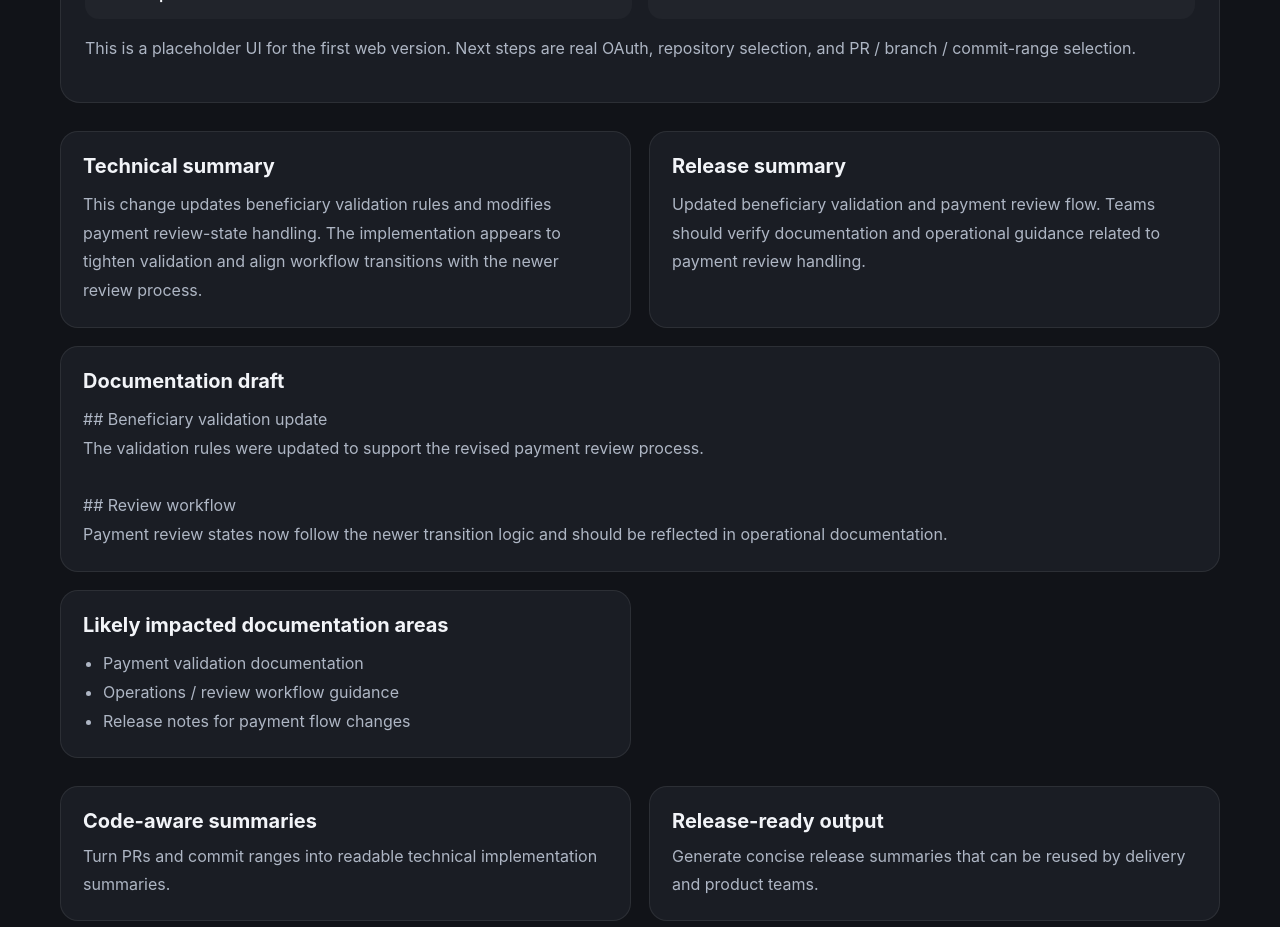
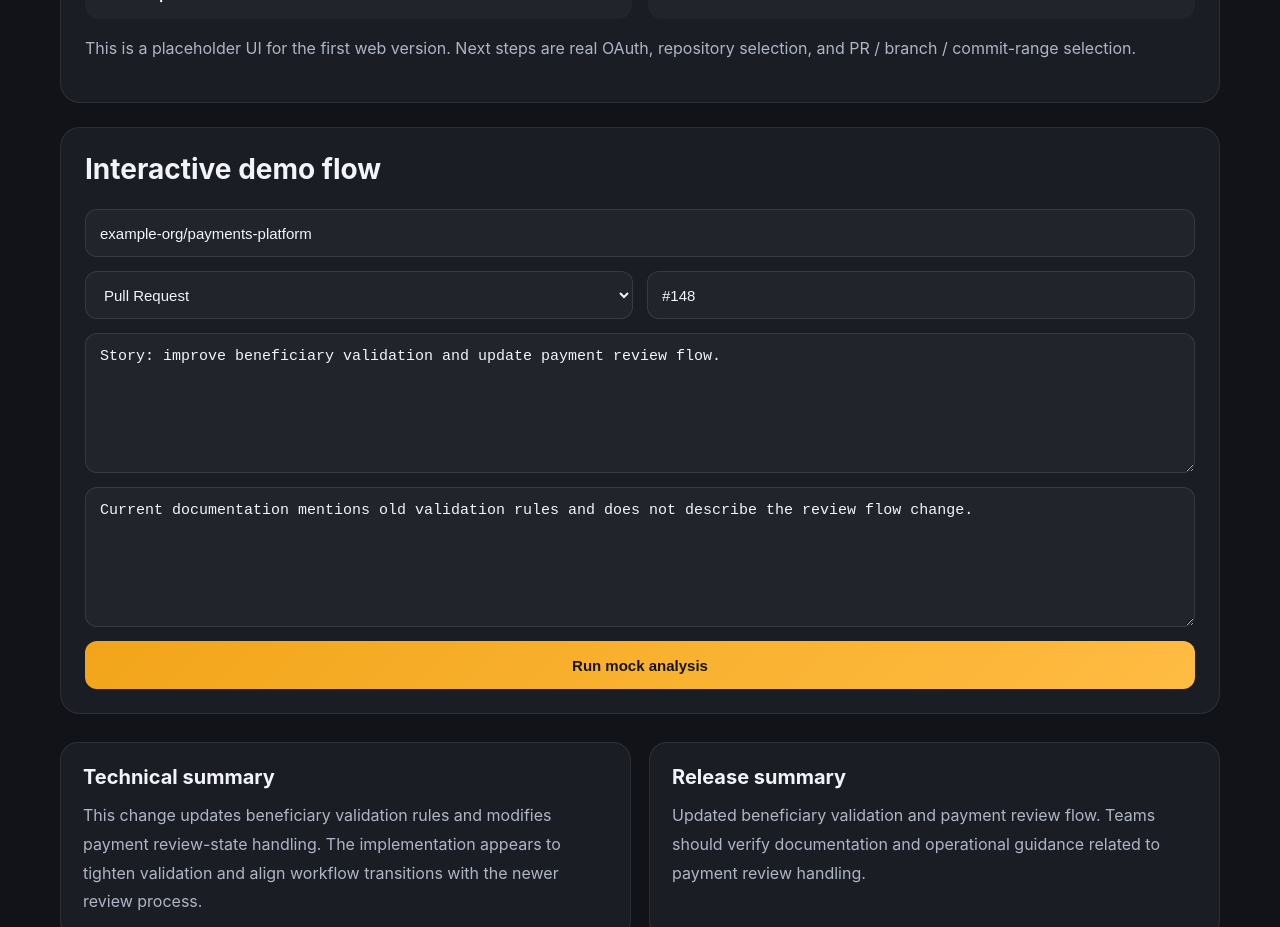
Before and after one commit to denysodyntsov/docote, a Next.js app in the folder docote-web/: page / in a window 1280 px wide. Shown: the part 1060-1987 px from the top of the page. Built offline with nearby package versions, Linux system fonts and the light colour scheme.

Commit message:
Add interactive mock analysis flow to DoCoTe web

```diff
--- /dev/null
+++ b/docote-web/app/api/analyze/route.ts
@@ -0,0 +1,16 @@
+import { NextResponse } from 'next/server';
+import { sampleRequest, sampleResult } from '../../../lib/mock-data';
+
+export async function POST(req: Request) {
+  const body = await req.json().catch(() => null);
+
+  return NextResponse.json({
+    ok: true,
+    request: body || sampleRequest,
+    result: sampleResult,
+    meta: {
+      mode: 'mock-web',
+      analyzedAt: new Date().toISOString()
+    }
+  });
+}
--- a/docote-web/app/page.tsx
+++ b/docote-web/app/page.tsx
@@ -2,6 +2,7 @@ import { OnboardingCard } from '../components/onboarding-card';
 import { FeatureGrid } from '../components/feature-grid';
 import { RepositorySelector } from '../components/repository-selector';
 import { OutputPreview } from '../components/output-preview';
+import { WebDemoForm } from '../components/web-demo-form';
 
 export default function HomePage() {
   return (
@@ -21,6 +22,7 @@ export default function HomePage() {
 
       <OnboardingCard />
       <RepositorySelector />
+      <WebDemoForm />
       <OutputPreview />
       <FeatureGrid />
     </main>
--- /dev/null
+++ b/docote-web/components/web-demo-form.tsx
@@ -0,0 +1,111 @@
+'use client';
+
+import { useState } from 'react';
+
+export function WebDemoForm() {
+  const [loading, setLoading] = useState(false);
+  const [response, setResponse] = useState<any>(null);
+  const [error, setError] = useState<string>('');
+
+  async function onSubmit(event: React.FormEvent<HTMLFormElement>) {
+    event.preventDefault();
+    setLoading(true);
+    setError('');
+
+    const formData = new FormData(event.currentTarget);
+    const payload = {
+      repository: formData.get('repository'),
+      scopeType: formData.get('scopeType'),
+      scopeRef: formData.get('scopeRef'),
+      jiraText: formData.get('jiraText'),
+      currentDocText: formData.get('currentDocText')
+    };
+
+    try {
+      const res = await fetch('/api/analyze', {
+        method: 'POST',
+        headers: { 'Content-Type': 'application/json' },
+        body: JSON.stringify(payload)
+      });
+      const json = await res.json();
+      if (!json.ok) {
+        throw new Error('Mock analysis failed.');
+      }
+      setResponse(json);
+    } catch (err: any) {
+      setError(err.message || 'Unexpected error');
+    } finally {
+      setLoading(false);
+    }
+  }
+
+  return (
+    <section style={{ background: '#1a1d24', border: '1px solid rgba(255,255,255,0.08)', borderRadius: 20, padding: 24, marginTop: 24 }}>
+      <h2 style={{ marginTop: 0, fontSize: 28 }}>Interactive demo flow</h2>
+      <form onSubmit={onSubmit} style={{ display: 'grid', gap: 14 }}>
+        <input name="repository" placeholder="example-org/payments-platform" defaultValue="example-org/payments-platform" style={inputStyle} />
+        <div style={{ display: 'grid', gridTemplateColumns: '1fr 1fr', gap: 14 }}>
+          <select name="scopeType" defaultValue="pull-request" style={inputStyle as any}>
+            <option value="pull-request">Pull Request</option>
+            <option value="branch">Branch</option>
+            <option value="commit-range">Commit range</option>
+          </select>
+          <input name="scopeRef" placeholder="#148 or feature/branch" defaultValue="#148" style={inputStyle} />
+        </div>
+        <textarea name="jiraText" placeholder="Optional Jira story text" defaultValue="Story: improve beneficiary validation and update payment review flow." style={textareaStyle} />
+        <textarea name="currentDocText" placeholder="Optional current documentation text" defaultValue="Current documentation mentions old validation rules and does not describe the review flow change." style={textareaStyle} />
+        <button type="submit" disabled={loading} style={buttonStyle}>{loading ? 'Analyzing…' : 'Run mock analysis'}</button>
+      </form>
+      {error ? <p style={{ color: '#ff8c8c' }}>{error}</p> : null}
+      {response ? (
+        <div style={{ marginTop: 20, background: 'rgba(255,255,255,0.03)', borderRadius: 16, padding: 18 }}>
+          <div style={{ color: '#ffd27c', fontSize: 13, marginBottom: 10 }}>Mode: {response.meta?.mode} · {response.meta?.analyzedAt}</div>
+          <h3 style={{ margin: '0 0 10px' }}>Technical summary</h3>
+          <p style={textStyle}>{response.result?.technicalSummary}</p>
+          <h3 style={{ margin: '18px 0 10px' }}>Release summary</h3>
+          <p style={textStyle}>{response.result?.releaseSummary}</p>
+          <h3 style={{ margin: '18px 0 10px' }}>Documentation draft</h3>
+          <p style={textStyle}>{response.result?.documentationDraft}</p>
+          <h3 style={{ margin: '18px 0 10px' }}>Impacted areas</h3>
+          <ul style={{ margin: 0, paddingLeft: 20, color: '#aeb6c4', lineHeight: 1.8 }}>
+            {response.result?.impactedAreas?.map((item: string) => <li key={item}>{item}</li>)}
+          </ul>
+        </div>
+      ) : null}
+    </section>
+  );
+}
+
+const inputStyle = {
+  minHeight: 46,
+  borderRadius: 12,
+  border: '1px solid rgba(255,255,255,0.1)',
+  background: 'rgba(255,255,255,0.03)',
+  color: '#f2f4f8',
+  padding: '0 14px',
+  fontSize: 15
+};
+
+const textareaStyle = {
+  ...inputStyle,
+  minHeight: 110,
+  padding: '14px'
+};
+
+const buttonStyle = {
+  minHeight: 48,
+  borderRadius: 12,
+  border: 'none',
+  cursor: 'pointer',
+  background: 'linear-gradient(135deg, #f2a51a, #ffbc43)',
+  color: '#151515',
+  fontWeight: 700,
+  fontSize: 15
+};
+
+const textStyle = {
+  margin: 0,
+  color: '#aeb6c4',
+  lineHeight: 1.8,
+  whiteSpace: 'pre-wrap' as const
+};
```
Also changed, not shown: 1 other file (tests, documents, lock files or other folders).
